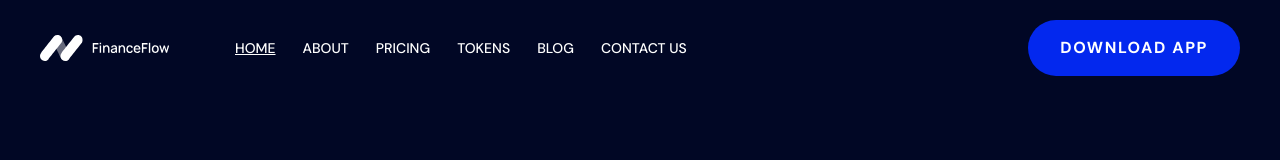
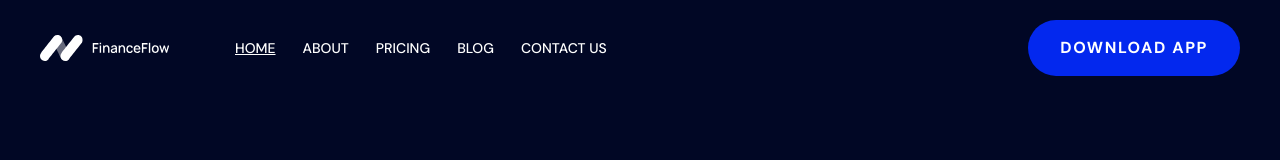
Before and after one commit to juliuscaezarff/Finance-Flow, a Next.js app: page / in a window 1280 px wide. Shown: the top 160 px of the page. Built offline with nearby package versions, Linux system fonts and the light colour scheme.

Commit message:
feat: correção na rota dos links

```diff
--- a/src/components/Organisms/Header/type.ts
+++ b/src/components/Organisms/Header/type.ts
@@ -12,10 +12,6 @@ export const NAV_ITEMS = [
     href: '/pricing'
   },
   {
-    label: 'Tokens',
-    href: '/tokens'
-  },
-  {
     label: 'Blog',
     href: '/blog'
   },
```
